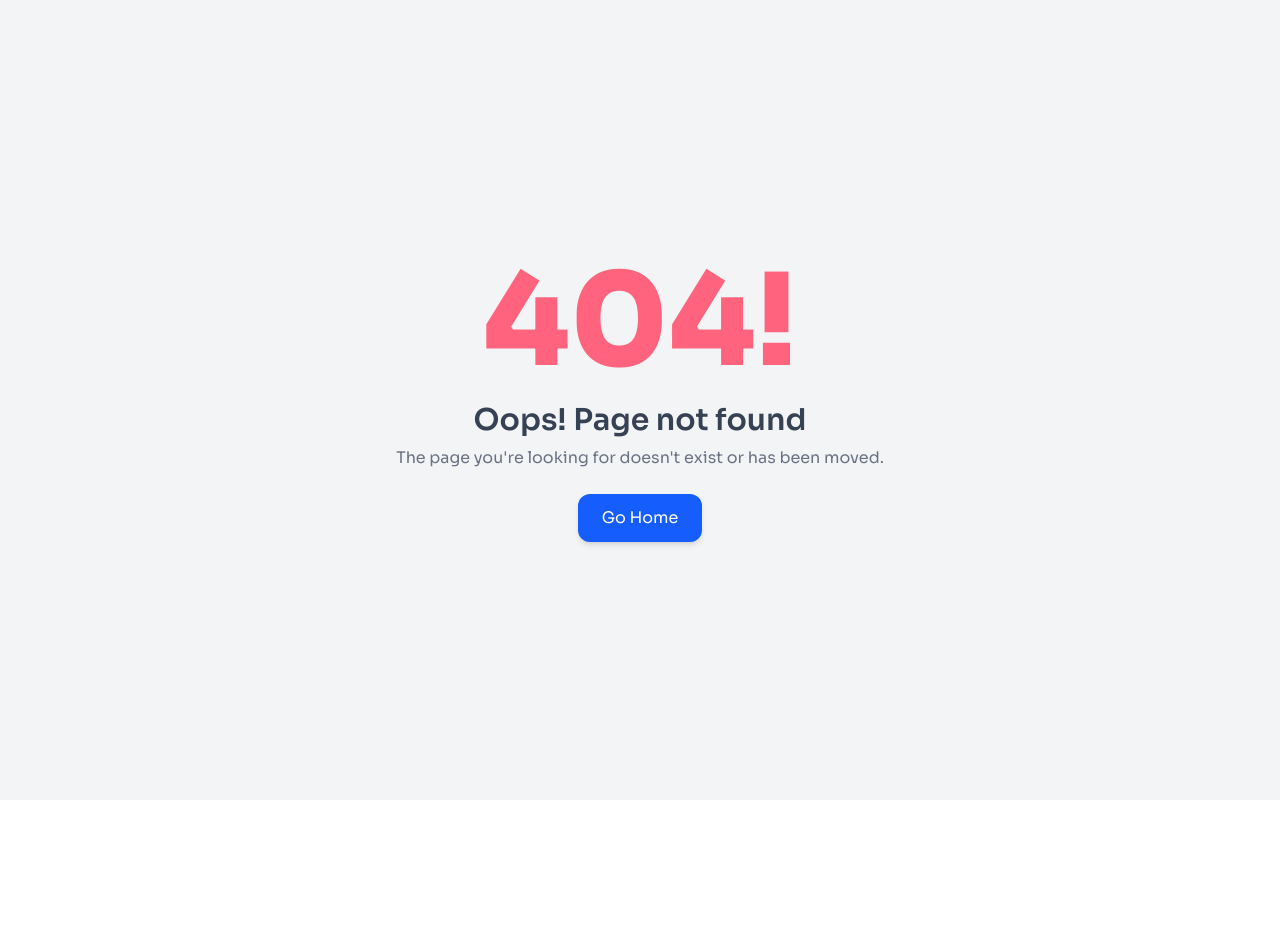
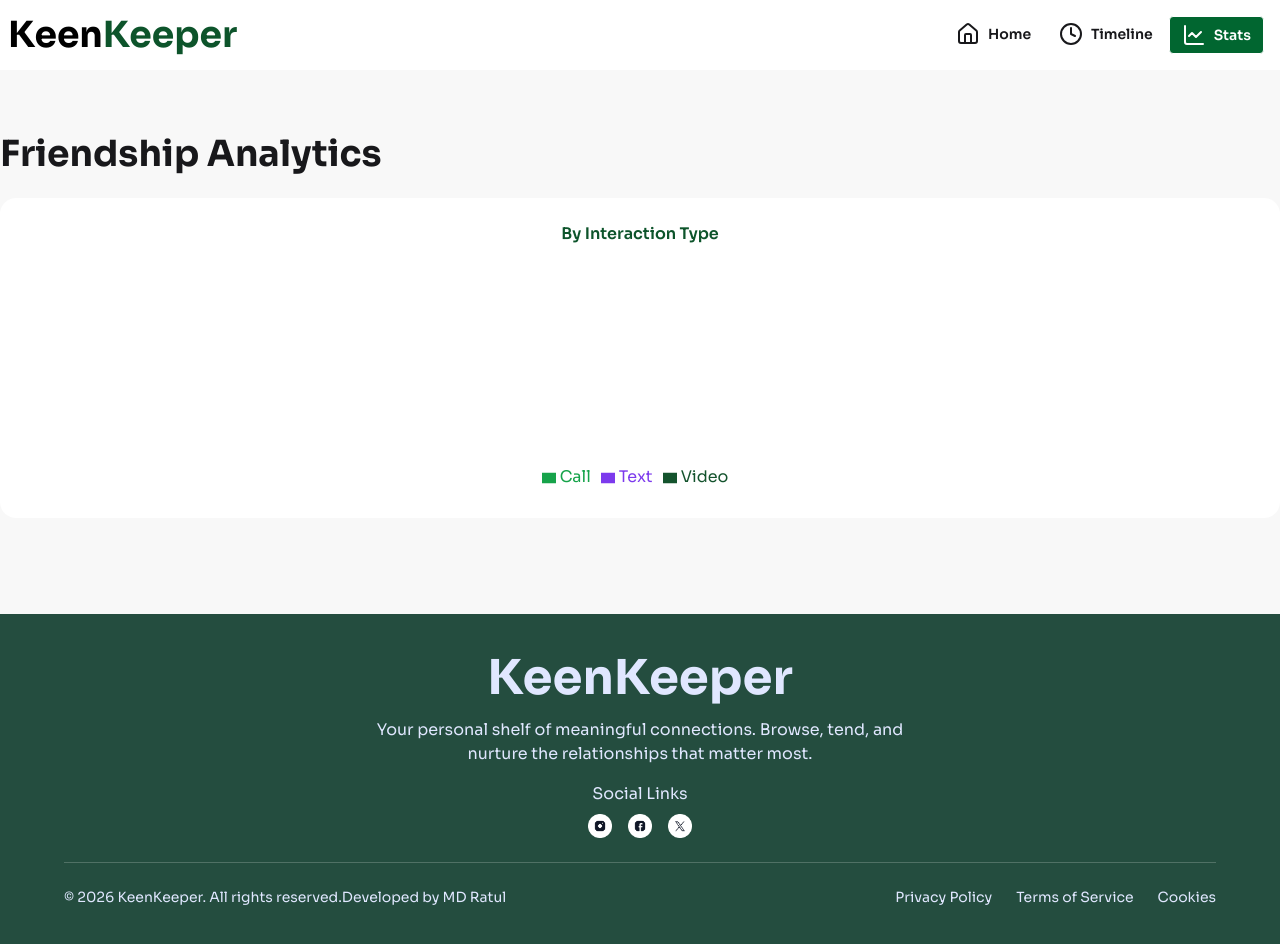
Before and after one commit to ratul7266/Keen_Keeper_07, a React (Vite) app: page /stats in a window 1280 px wide. Before the commit this address had no page. Shown: the top 944 px of the page. Before the commit the page ends 800 px from the top, so only its background shows below. Built offline with nearby package versions, Linux system fonts and the light colour scheme.

Commit message:
Fix Suspense loading with proper friend data promise handling and spinner fallback

```diff
--- a/package.json
+++ b/package.json
@@ -14,9 +14,11 @@
     "lucide-react": "^1.8.0",
     "react": "^19.2.5",
     "react-dom": "^19.2.5",
+    "react-hot-toast": "^2.6.0",
     "react-router": "^7.14.2",
     "react-router-dom": "^7.14.2",
-    "react-toastify": "^11.1.0"
+    "react-toastify": "^11.1.0",
+    "recharts": "^3.8.1"
   },
   "devDependencies": {
     "@eslint/js": "^9.39.4",
--- a/src/components/shared/navbar/NavBer.jsx
+++ b/src/components/shared/navbar/NavBer.jsx
@@ -29,7 +29,7 @@ const NavBar = () => {
       </li>
       <li>
         <NavLink
-          to={"/page-to-read"}
+          to={"/stats"}
           className={({ isActive }) =>
             `font-semibold mr-1 ${isActive ? "bg-green-800 border text-white" : ""}`
           }
--- a/src/main.jsx
+++ b/src/main.jsx
@@ -2,15 +2,13 @@ import { StrictMode } from 'react'
 import { createRoot } from 'react-dom/client'
 import './index.css'
 import { ToastContainer } from 'react-toastify'
+import 'react-toastify/dist/ReactToastify.css'
 import { RouterProvider } from 'react-router'
-// import NavBar from './components/shared/navbar/NavBar'
-import Banner from './components/shared/navbar/homepage/Banner'
-import AllFriend from './components/shared/navbar/homepage/AllFriend'
 import { router } from './routes/Routes'
-
 
 createRoot(document.getElementById('root')).render(
   <StrictMode>
     <RouterProvider router={router} />
+    <ToastContainer position="top-center" autoClose={1000} />
   </StrictMode>,
 )
--- a/src/pages/friendDetails/FriendDetails.jsx
+++ b/src/pages/friendDetails/FriendDetails.jsx
@@ -1,5 +1,6 @@
 import { useParams } from "react-router";
 import friendsData from "../../data/friendsData.json";
+import { toast } from "react-toastify";
 import {
   Phone,
   MessageCircle,
@@ -31,11 +32,14 @@ const FriendDetails = () => {
 
   const friend = friendsData.find((f) => f.id === Number(id));
   const handleAction = (type) => {
-    navigate("/timeline", {
-      state: { type, friend },
-    });
-  };
+  toast.success(`${type} started`, {
+    icon: type === "Call" ? "📞" : type === "Text" ? "💬" : "🎥",
+  });
 
+  navigate("/timeline", {
+    state: { type, friend },
+  });
+};
   if (!friend) return <ErrorPage></ErrorPage>;
 
   return (
--- /dev/null
+++ b/src/pages/friendDetails/homepage/stats/Stats.jsx
@@ -0,0 +1,60 @@
+import React from "react";
+import {
+  PieChart,
+  Pie,
+  Cell,
+  Tooltip,
+  ResponsiveContainer,
+  Legend,
+} from "recharts";
+
+const Stats = () => {
+  const timeline = JSON.parse(localStorage.getItem("timeline")) || [];
+
+  const COLORS = ["#7c3aed", "#16a34a", "#14532d"];
+
+  const stats = [
+    { name: "Text", value: timeline.filter((t) => t.action === "Text").length },
+    { name: "Call", value: timeline.filter((t) => t.action === "Call").length },
+    {
+      name: "Video",
+      value: timeline.filter((t) => t.action === "Video").length,
+    },
+  ];
+
+  return (
+    <div className="bg-base-200">
+      <div className="mx-auto container pt-16 pb-24">
+        <div>
+          <h2 className="text-4xl font-bold mb-6">Friendship Analytics</h2>
+        </div>
+        <div className="w-full h-80 flex flex-col items-center justify-center p-6 bg-white rounded-2xl">
+            <p className="text-green-900 font-semibold ">By Interaction Type</p>
+          <ResponsiveContainer width="100%" height="100%">
+            <PieChart>
+              <Pie
+                data={stats}
+                dataKey="value"
+                nameKey="name"
+                cx="50%"
+                cy="50%"
+                innerRadius={70}
+                outerRadius={100}
+                paddingAngle={5}
+              >
+                {stats.map((entry, index) => (
+                  <Cell key={index} fill={COLORS[index % COLORS.length]} />
+                ))}
+              </Pie>
+
+              <Tooltip />
+              <Legend />
+            </PieChart>
+          </ResponsiveContainer>
+        </div>
+      </div>
+    </div>
+  );
+};
+
+export default Stats;
--- a/src/pages/friendDetails/homepage/timeline/Timeline.jsx
+++ b/src/pages/friendDetails/homepage/timeline/Timeline.jsx
@@ -1,27 +1,22 @@
 import { ChevronDown, Clock } from "lucide-react";
-import React from "react";
-import { useEffect } from "react";
-import { useState } from "react";
+import React, { useEffect, useState, useRef } from "react";
 import { useLocation } from "react-router";
 import call from "../../../../assets/call.png";
 import text from "../../../../assets/text.png";
 import vdo from "../../../../assets/video.png";
-import { useRef } from "react";
 
 const Timeline = () => {
   const location = useLocation();
   const { type, friend } = location.state || {};
   const hasAdded = useRef(false);
+
+  const [filter, setFilter] = useState("All");
+
   const [timeline, setTimeline] = useState(() => {
     const saved = localStorage.getItem("timeline");
     return saved ? JSON.parse(saved) : [];
   });
-  const getActionText = (action, name) => (
-    <p>
-      <span className="font-semibold">{action}</span>{" "}
-      <span className="text-gray-600">with {name}</span>
-    </p>
-  );
+
   useEffect(() => {
     if (!friend || !type || hasAdded.current) return;
 
@@ -37,17 +32,31 @@ const Timeline = () => {
         },
         ...prev,
       ];
+
       localStorage.setItem("timeline", JSON.stringify(updated));
-
       return updated;
     });
   }, [friend, type]);
 
+  const filteredTimeline =
+    filter === "All"
+      ? timeline
+      : timeline.filter((item) => item.action === filter);
+
+  const getActionText = (action, name) => (
+    <p>
+      <span className="font-semibold">{action}</span>{" "}
+      <span className="text-gray-600">with {name}</span>
+    </p>
+  );
+
   return (
     <div className="bg-base-200 pb-96">
       <div className="mx-auto container">
-        <div className="flex items-center justify-between py-8">
+        {/* Header */}
+        <div className="flex items-center justify-between py-4">
           <h2 className="text-4xl font-bold">Timeline</h2>
+
           <button
             onClick={() => {
               localStorage.removeItem("timeline");
@@ -58,14 +67,42 @@ const Timeline = () => {
             Refresh
           </button>
         </div>
+
+        {/* Filter Dropdown */}
+        <div className="dropdown dropdown-start mb-2">
+          <div tabIndex={0} role="button" className="btn m-1">
+            Filter Timeline <ChevronDown />
+          </div>
+
+          <ul
+            tabIndex={0}
+            className="dropdown-content menu bg-base-100 rounded-box z-10 w-52 p-2 shadow-sm"
+          >
+            <li>
+              <a onClick={() => setFilter("All")}>All</a>
+            </li>
+            <li>
+              <a onClick={() => setFilter("Call")}>Call</a>
+            </li>
+            <li>
+              <a onClick={() => setFilter("Text")}>Text</a>
+            </li>
+            <li>
+              <a onClick={() => setFilter("Video")}>Video</a>
+            </li>
+          </ul>
+        </div>
+
+        {/* Timeline List */}
         <div className="mt-6 space-y-3">
-          {timeline.length === 0 && (
+          {filteredTimeline.length === 0 && (
             <div className="flex flex-col items-center justify-center py-16 text-gray-400">
               <Clock size={40} className="mb-3 opacity-40" />
               <p className="text-sm">No activity yet</p>
             </div>
           )}
-          {timeline.map((item) => (
+
+          {filteredTimeline.map((item) => (
             <div
               key={item.entryId}
               className="bg-white p-4 rounded-xl shadow-sm flex items-center gap-4"
@@ -75,11 +112,12 @@ const Timeline = () => {
                   item.action === "Call"
                     ? call
                     : item.action === "Text"
-                      ? text
-                      : vdo
+                    ? text
+                    : vdo
                 }
                 className="w-10 h-10 object-contain"
               />
+
               <div>
                 {getActionText(item.action, item.name)}
                 <p className="text-xs text-gray-400">{item.date}</p>
--- a/src/routes/Routes.jsx
+++ b/src/routes/Routes.jsx
@@ -4,6 +4,7 @@ import ErrorPage from "../ErrorPage/ErrorPage";
 import HomePage from "../pages/friendDetails/homepage/HomePage";
 import FriendDetails from "../pages/friendDetails/FriendDetails";
 import Timeline from "../pages/friendDetails/homepage/timeline/Timeline";
+import Stats from "../pages/friendDetails/homepage/stats/Stats";
 
 export const router = createBrowserRouter([
   {
@@ -19,6 +20,8 @@ export const router = createBrowserRouter([
         path: "/timeline",
         element: <Timeline />,
       },
+      { path: "stats",
+         element: <Stats /> },
       {
         path: "/friendDetails/:id",
         element: <FriendDetails />,
```
Also changed, not shown: 1 other file (tests, documents, lock files or other folders).
